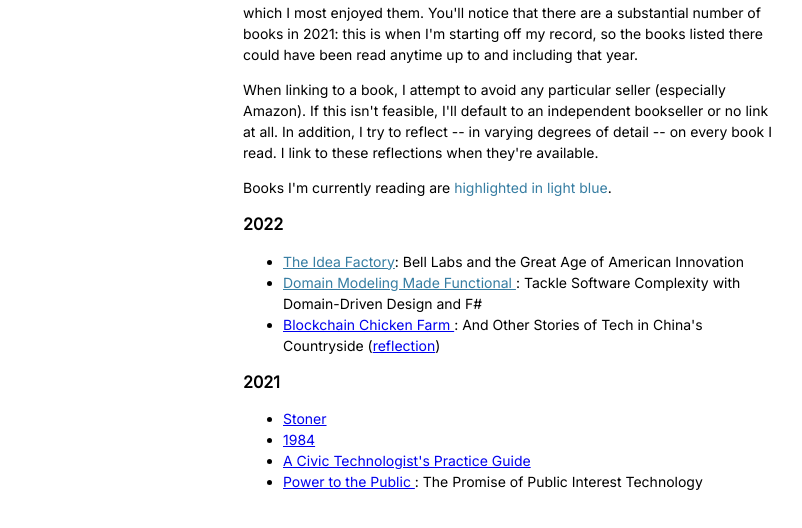
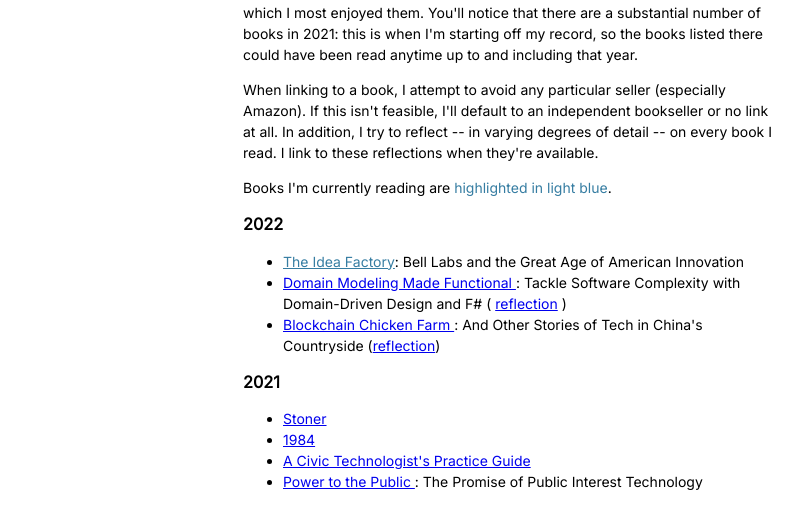
Before and after one commit to dylanirlbeck/dylanirlbeck.com, a website built with Parcel: page books.html in a window 1280 px wide. Shown: the part 120-648 px from the top of the page, without its empty margins (17-819 px from the left). Built offline with nearby package versions, Linux system fonts and the light colour scheme.

Commit message:
Add Domain Modeling Made Functional to read books

```diff
--- a/books.html
+++ b/books.html
@@ -52,9 +52,10 @@
           <li>
             <a
               href="https://pragprog.com/titles/swdddf/domain-modeling-made-functional/"
-              class="in-progress"
               >Domain Modeling Made Functional </a
-            >: Tackle Software Complexity with Domain-Driven Design and F#
+            >: Tackle Software Complexity with Domain-Driven Design and F# (
+            <a href="blog/domain-modeling-made-functional.html"> reflection</a>
+            )
           </li>
           <li>
             <a
```
